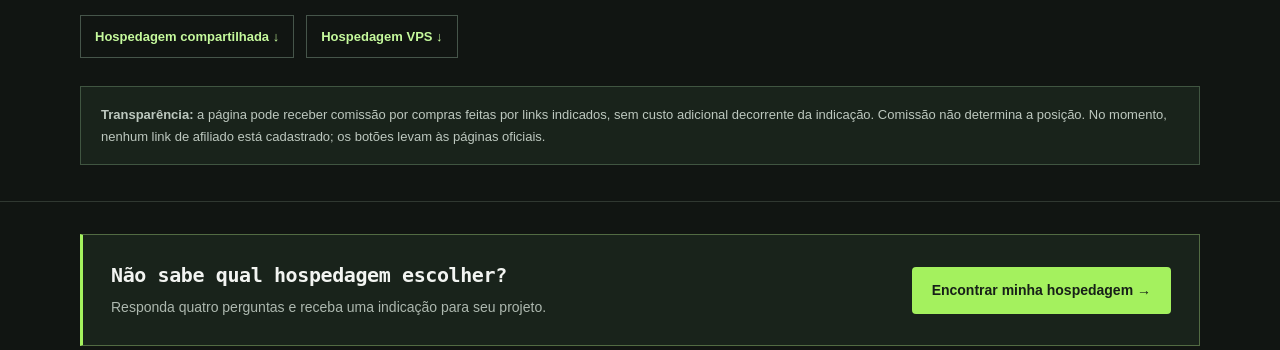
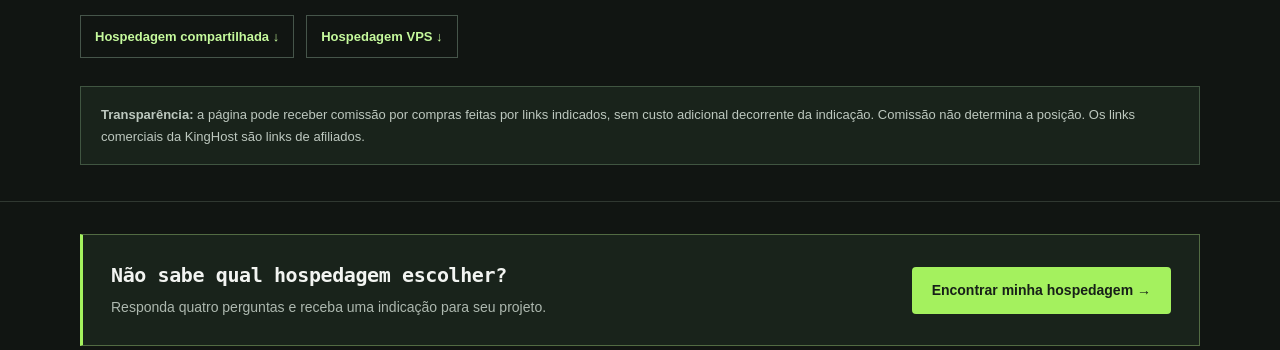
Before and after one commit to paulobezerra/blog, a PHP site: page /melhores-hospedagens in a window 1280 px wide. Shown: the part 363-713 px from the top of the page. Run offline with PHP 8.4, Linux system fonts and the light colour scheme.

Commit message:
Adiciona links de afiliado da KingHost

```diff
--- a/src/HostingProviders.php
+++ b/src/HostingProviders.php
@@ -7,14 +7,14 @@ function hostingProviders(): array
     $shared = [
         ['slug' => 'hostinger', 'name' => 'Hostinger', 'logo' => null, 'category' => 'compartilhada', 'description' => 'Hospedagem compartilhada com painel próprio, foco em configuração simples e planos escalonáveis.', 'price' => 'R$ 5,99/mês', 'conditions' => 'Plano Single em ciclo de 48 meses; pagamento total de R$ 287,52 e renovação informada de R$ 23,99/mês.', 'advantages' => ['Planos com SSL e backups incluídos', 'Opção de upgrade para cloud e VPS'], 'limitations' => ['Menor preço exige compromisso longo e pagamento antecipado', 'Recursos e preço mudam conforme o plano'], 'profile' => 'Iniciantes e pequenos projetos que aceitam contratar por período longo.', 'official' => 'https://www.hostinger.com/br/hospedagem-de-sites', 'affiliate' => null, 'verified' => '2026-11-16', 'evidence' => 'https://www.hostinger.com/br/hospedagem-de-sites'],
         ['slug' => 'hostgator', 'name' => 'HostGator', 'logo' => null, 'category' => 'compartilhada', 'description' => 'Opção popular no mercado brasileiro, com infraestrutura anunciada no Brasil, suporte em português e migração.', 'price' => 'R$ 10,09/mês', 'conditions' => 'Plano P anunciado em ciclo de 3 anos; total exibido de R$ 361,61. Consulte valor de renovação no checkout.', 'advantages' => ['Servidores no Brasil', 'Migração grátis e suporte humano 24/7 conforme página comercial'], 'limitations' => ['Preço promocional depende de ciclo longo', 'Confira limites e preço de renovação antes da contratação'], 'profile' => 'Quem prioriza atendimento local e pretende hospedar um site.', 'official' => 'https://www.hostgator.com.br/hospedagem-de-sites', 'affiliate' => null, 'verified' => '2026-11-16', 'evidence' => 'https://www.hostgator.com.br/'],
-        ['slug' => 'kinghost', 'name' => 'KingHost', 'logo' => null, 'category' => 'compartilhada', 'description' => 'Provedor brasileiro com migração assistida, painel próprio e opções para projetos de diferentes portes.', 'price' => 'R$ 9,99/mês', 'conditions' => 'Hospedagem I equivalente mensal em contratação bienal (R$ 239,76 no período); preço regular de renovação pode ser diferente.', 'advantages' => ['Suporte 24/7 em português', 'Migração, SSL e backup diário divulgados para os planos'], 'limitations' => ['Preço anunciado equivale a ciclo bienal', 'Recursos como espaço variam por plano'], 'profile' => 'Pequenas empresas e profissionais que valorizam suporte local e migração.', 'official' => 'https://king.host/planos', 'affiliate' => null, 'verified' => '2026-11-16', 'evidence' => 'https://king.host/planos'],
+        ['slug' => 'kinghost', 'name' => 'KingHost', 'logo' => null, 'category' => 'compartilhada', 'description' => 'Provedor brasileiro com migração assistida, painel próprio e opções para projetos de diferentes portes.', 'price' => 'R$ 9,99/mês', 'conditions' => 'Hospedagem I equivalente mensal em contratação bienal (R$ 239,76 no período); preço regular de renovação pode ser diferente.', 'advantages' => ['Suporte 24/7 em português', 'Migração, SSL e backup diário divulgados para os planos'], 'limitations' => ['Preço anunciado equivale a ciclo bienal', 'Recursos como espaço variam por plano'], 'profile' => 'Pequenas empresas e profissionais que valorizam suporte local e migração.', 'official' => 'https://king.host/planos', 'affiliate' => 'https://king.host/hospedagem-de-sites?ref=175D71A69DFA6', 'verified' => '2026-11-16', 'evidence' => 'https://king.host/planos'],
         ['slug' => 'locaweb', 'name' => 'Locaweb', 'logo' => null, 'category' => 'compartilhada', 'description' => 'Empresa brasileira com hospedagem tradicional, integração com WordPress e diferentes ciclos de contratação.', 'price' => 'R$ 5,90/mês', 'conditions' => 'Hospedagem Go no ciclo quadrienal, conforme proposta comercial; confira total e renovação antes de contratar.', 'advantages' => ['Suporte em português', 'SSL e backup diário divulgados na documentação comercial'], 'limitations' => ['Menor preço depende de ciclo de quatro anos', 'Recursos variam bastante entre planos'], 'profile' => 'Projetos brasileiros que preferem fornecedor nacional e planejam a longo prazo.', 'official' => 'https://www.locaweb.com.br/hospedagem-de-sites/', 'affiliate' => null, 'verified' => '2026-11-16', 'evidence' => 'https://sources.locaweb.com.br/site/downloads/proposta_hospedagem.pdf'],
         ['slug' => 'uolhost', 'name' => 'UOL Host', 'logo' => null, 'category' => 'compartilhada', 'description' => 'Hospedagem com cPanel e oferta de e-mail profissional, voltada a sites pequenos e médios.', 'price' => 'R$ 29,90/mês', 'conditions' => 'Plano P na opção mensal mostrada no site; confirme disponibilidade e condições no momento da compra.', 'advantages' => ['cPanel conhecido por muitos usuários', 'SSL grátis e transferência ilimitada divulgados'], 'limitations' => ['Plano P inclui backup manual, não diário', 'Preço de entrada acima de algumas ofertas de ciclo longo'], 'profile' => 'Quem já usa ou prefere cPanel e precisa de e-mail profissional.', 'official' => 'https://www.uolhost.uol.com.br/hospedagem-de-sites.html', 'affiliate' => null, 'verified' => '2026-11-16', 'evidence' => 'https://www.uolhost.uol.com.br/hospedagem-de-sites.html'],
     ];
     $vps = [
         ['slug' => 'locaweb-vps', 'name' => 'Locaweb VPS', 'logo' => null, 'category' => 'vps', 'description' => 'VPS Linux e Windows em oferta brasileira, com configurações de CPU, memória e disco por plano.', 'price' => 'R$ 15,90/mês', 'conditions' => 'VPS Linux 1 GB no ciclo de 24 meses; renovação publicada de R$ 23,92/mês.', 'advantages' => ['Preço e cobrança em reais', '2 vCPUs, 40 GB SSD e transferência ilimitada no plano citado'], 'limitations' => ['Plano inicial tem 1 GB de RAM', 'Preço promocional exige ciclo de 24 meses'], 'profile' => 'Desenvolvedores e sites pequenos que precisam de VPS e conseguem administrar o servidor.', 'official' => 'https://www.locaweb.com.br/servidor-vps/', 'affiliate' => null, 'verified' => '2026-11-16', 'evidence' => 'https://sources.locaweb.com.br/site/downloads/proposta-servidor-vps.pdf'],
         ['slug' => 'hostinger-vps', 'name' => 'Hostinger VPS', 'logo' => null, 'category' => 'vps', 'description' => 'VPS autogerenciado com acesso e recursos de servidor para quem quer controlar o ambiente.', 'price' => 'R$ 29,99/mês', 'conditions' => 'KVM 1 no ciclo de 24 meses; renovação publicada de R$ 59,99/mês.', 'advantages' => ['4 GB RAM, 1 vCPU e 50 GB NVMe no KVM 1', 'Backups semanais e suporte 24h informados'], 'limitations' => ['Administração do servidor fica a cargo do cliente', 'Preço promocional vinculado a ciclo longo'], 'profile' => 'Pessoas com conhecimento técnico ou equipe para manter sistema, segurança e aplicações.', 'official' => 'https://www.hostinger.com/br/servidor-vps', 'affiliate' => null, 'verified' => '2026-11-16', 'evidence' => 'https://www.hostinger.com/br/servidor-vps'],
-        ['slug' => 'kinghost-vps', 'name' => 'KingHost VPS', 'logo' => null, 'category' => 'vps', 'description' => 'VPS com infraestrutura no Brasil, acesso root e atendimento local.', 'price' => 'R$ 53,90/mês', 'conditions' => 'VPS 4 GB no ciclo bienal (R$ 1.293,60 por 24 meses); confira condições do ciclo mensal.', 'advantages' => ['Infraestrutura brasileira, acesso root e cobrança em reais', 'Suporte 24/7 em português'], 'limitations' => ['Ciclo bienal para o valor mensal anunciado', 'Exige administração técnica do sistema'], 'profile' => 'Negócios que precisam de recursos dedicados e valorizam suporte local.', 'official' => 'https://site.king.host/servidor-vps', 'affiliate' => null, 'verified' => '2026-11-16', 'evidence' => 'https://site.king.host/servidor-vps'],
+        ['slug' => 'kinghost-vps', 'name' => 'KingHost VPS', 'logo' => null, 'category' => 'vps', 'description' => 'VPS com infraestrutura no Brasil, acesso root e atendimento local.', 'price' => 'R$ 53,90/mês', 'conditions' => 'VPS 4 GB no ciclo bienal (R$ 1.293,60 por 24 meses); confira condições do ciclo mensal.', 'advantages' => ['Infraestrutura brasileira, acesso root e cobrança em reais', 'Suporte 24/7 em português'], 'limitations' => ['Ciclo bienal para o valor mensal anunciado', 'Exige administração técnica do sistema'], 'profile' => 'Negócios que precisam de recursos dedicados e valorizam suporte local.', 'official' => 'https://site.king.host/servidor-vps', 'affiliate' => 'https://king.host/servidor-vps?ref=175D71A69DFA6', 'verified' => '2026-11-16', 'evidence' => 'https://site.king.host/servidor-vps'],
         ['slug' => 'hostgator-vps', 'name' => 'HostGator VPS', 'logo' => null, 'category' => 'vps', 'description' => 'VPS com infraestrutura cloud no Brasil e possibilidade de contratar painel de controle à parte.', 'price' => null, 'conditions' => 'Preço inicial vigente não confirmado nesta consulta; confira a página oficial.', 'advantages' => ['Servidores no Brasil', 'Opções de sistema e painel conforme configuração'], 'limitations' => ['cPanel pode ser cobrado adicionalmente', 'Compare os limites e o custo final da configuração'], 'profile' => 'Projetos que precisam de VPS e querem manter fornecedor com operação brasileira.', 'official' => 'https://www.hostgator.com.br/servidor-vps/hospedagem-cpanel', 'affiliate' => null, 'verified' => '2026-11-16', 'evidence' => 'https://www.hostgator.com.br/servidor-vps/hospedagem-cpanel'],
         ['slug' => 'cloudways', 'name' => 'Cloudways', 'logo' => null, 'category' => 'vps', 'description' => 'Camada gerenciada sobre provedores cloud como DigitalOcean, AWS e Google Cloud; simplifica operações comuns do servidor.', 'price' => 'US$ 11/mês', 'conditions' => 'Plano DigitalOcean Micro mostrado em USD; impostos, câmbio e eventuais cobranças de uso/backup podem alterar o total.', 'advantages' => ['Infraestrutura cloud gerenciada e cobrança por uso', 'Provedores e regiões diferentes disponíveis'], 'limitations' => ['Preço em dólar e custo final varia por provedor/região', 'Não é VPS brasileiro tradicional; data centers disponíveis variam por provedor'], 'profile' => 'Equipes que querem cloud gerenciada e aceitam faturamento internacional.', 'official' => 'https://www.cloudways.com/en/pricing.php', 'affiliate' => null, 'verified' => '2026-11-16', 'evidence' => 'https://www.cloudways.com/en/pricing.php?id=750643'],
     ];
--- a/templates/hosting.php
+++ b/templates/hosting.php
@@ -15,7 +15,7 @@ $faq = [
             <h1>Encontre a hospedagem que faz sentido para seu projeto</h1>
             <p class="hosting-lead">Seu site precisa de um lugar para crescer. Sua aplicação pode precisar de mais controle. Compare cinco opções de hospedagem compartilhada e cinco de VPS: entenda para quem cada uma serve e o que conferir antes de investir.</p>
             <nav class="hosting-jump" aria-label="Ir para uma categoria"><a href="#compartilhada">Hospedagem compartilhada <span>↓</span></a><a href="#vps">Hospedagem VPS <span>↓</span></a></nav>
-            <aside class="hosting-disclosure"><strong>Transparência:</strong> a página pode receber comissão por compras feitas por links indicados, sem custo adicional decorrente da indicação. Comissão não determina a posição. No momento, nenhum link de afiliado está cadastrado; os botões levam às páginas oficiais.</aside>
+            <aside class="hosting-disclosure"><strong>Transparência:</strong> a página pode receber comissão por compras feitas por links indicados, sem custo adicional decorrente da indicação. Comissão não determina a posição. Os links comerciais da KingHost são links de afiliados.</aside>
         </div>
     </header>
     <div class="hosting-wrap hosting-body">
@@ -35,7 +35,7 @@ $faq = [
                         <div class="provider-content"><div class="provider-main"><h3><?= e($provider['name']) ?></h3><p><?= e($provider['description']) ?></p><p class="provider-profile"><strong>Indicado para:</strong> <?= e($provider['profile']) ?></p><a class="provider-source" href="<?= e($provider['evidence']) ?>" target="_blank" rel="noopener">Ver fonte e condições consultadas ↗</a></div>
                             <div class="provider-offer"><span class="offer-label">Preço inicial consultado</span><strong><?= e($provider['price'] ?? 'Consulte os planos') ?></strong><p><?= e($provider['conditions']) ?></p><a class="button-link provider-button" href="<?= e($cta) ?>" target="_blank"<?= $provider['affiliate'] ? ' rel="sponsored nofollow noopener"' : ' rel="noopener"' ?>>Ver planos da <?= e($provider['name']) ?> ↗</a></div></div>
                         <div class="provider-details"><div><h4>O que oferece</h4><ul><?php foreach ($provider['advantages'] as $item): ?><li><?= e($item) ?></li><?php endforeach; ?></ul></div><div><h4>Confira antes de contratar</h4><ul><?php foreach ($provider['limitations'] as $item): ?><li><?= e($item) ?></li><?php endforeach; ?></ul></div></div>
-                        <p class="verified-date">Verificação editorial: <time datetime="<?= e($provider['verified']) ?>"><?= e(date('d/m/Y', strtotime($provider['verified']))) ?></time> · <a href="<?= e($provider['official']) ?>" target="_blank" rel="noopener">Site oficial</a></p>
+                        <p class="verified-date">Verificação editorial: <time datetime="<?= e($provider['verified']) ?>"><?= e(date('d/m/Y', strtotime($provider['verified']))) ?></time> · <a href="<?= e($provider['affiliate'] ?: $provider['official']) ?>" target="_blank"<?= $provider['affiliate'] ? ' rel="sponsored nofollow noopener"' : ' rel="noopener"' ?>>Site oficial</a></p>
                     </article>
                 <?php endforeach; ?>
                 </div>
```
Also changed, not shown: docs/kinghost-afiliados.md (added, +18 -0 lines).
